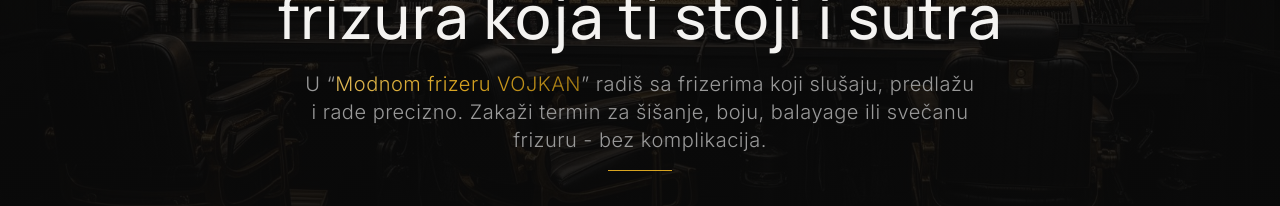
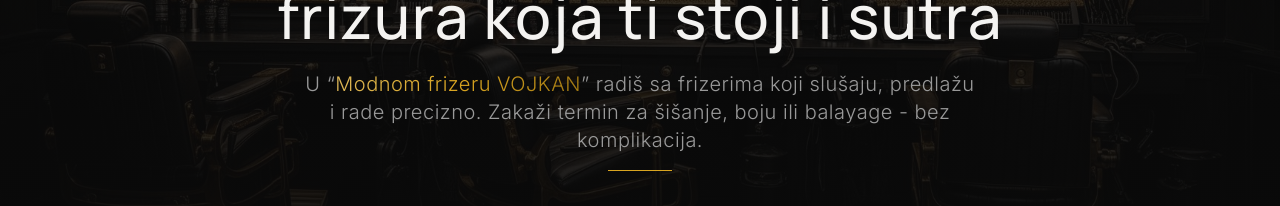
Before and after one commit to bcrnic/modni-frizer-vojkan, a React (Vite) app: page / in a window 1280 px wide. Shown: the part 391-597 px from the top of the page. Built offline with nearby package versions, Linux system fonts and the light colour scheme; no server answers; the HTML template or start-up script is replaced by a standard one.

Commit message:
Ukloniti svečane frizure iz Hero teksta

```diff
--- a/src/components/Hero.tsx
+++ b/src/components/Hero.tsx
@@ -56,7 +56,7 @@
             style={{ animationDelay: "0.6s" }}
           >
             U “<span className="text-gold-gradient">Modnom frizeru VOJKAN</span>” radiš sa frizerima koji slušaju, predlažu i rade precizno. Zakaži termin za šišanje,
-            boju, balayage ili svečanu frizuru - bez komplikacija.
+            boju ili balayage - bez komplikacija.
           </p>
 
           {/* Dekorativna linija */}
```
